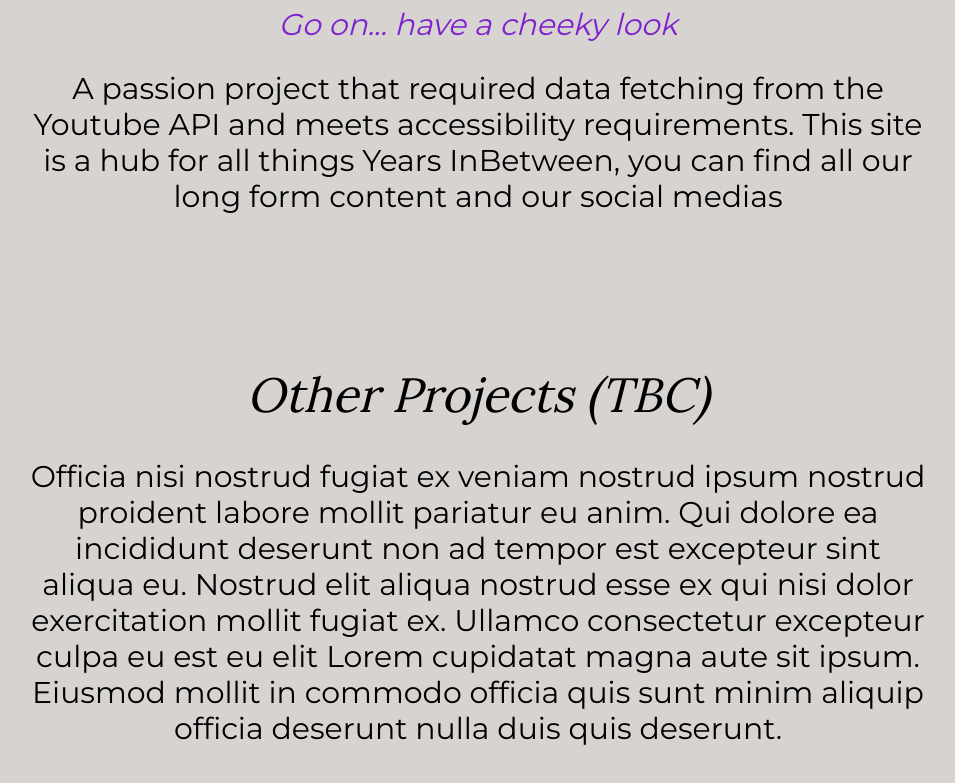
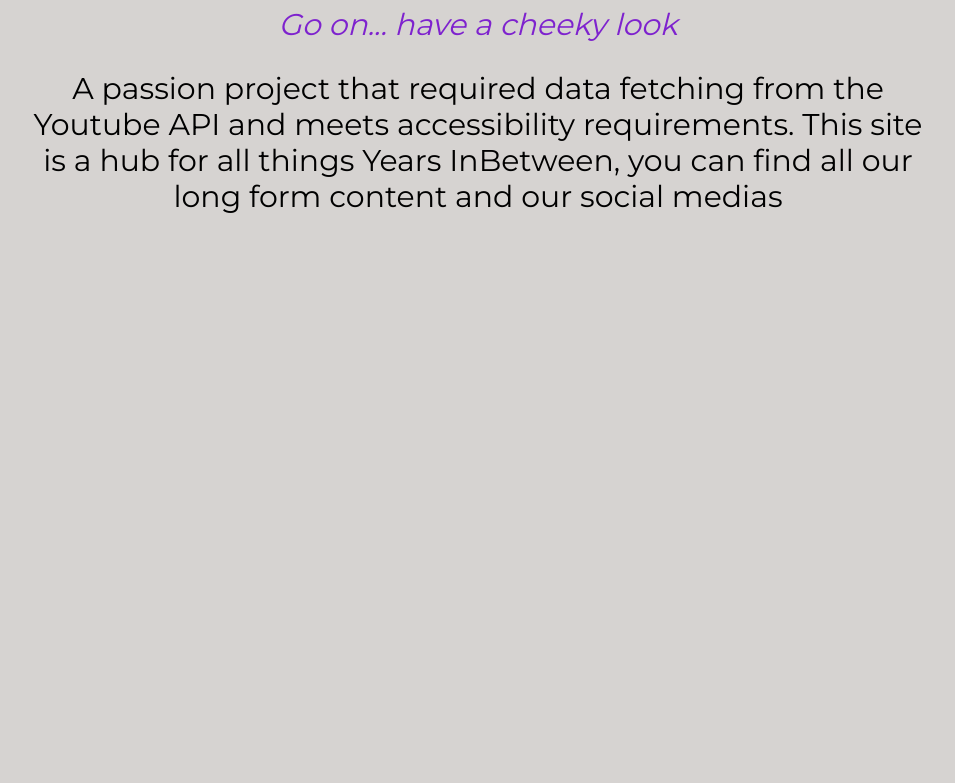
Before and after one commit to lk-1212/lk-1212, a Next.js app: page / in a window 1280 px wide. Shown: the part 1297-2080 px from the top of the page, without its empty margins (162-1117 px from the left). After the commit the page ends 1608 px from the top, so only its background shows below. Built offline with nearby package versions, Linux system fonts and the light colour scheme.

Commit message:
Remove third content row

```diff
--- a/src/components/content_row/constants.ts
+++ b/src/components/content_row/constants.ts
@@ -12,9 +12,4 @@
     linkText: CHEEKY_LOOK_TEXT,
     inverseStyle: true,
   },
-  {
-    title: "Other Projects (TBC)",
-    text: "Officia nisi nostrud fugiat ex veniam nostrud ipsum nostrud proident labore mollit pariatur eu anim. Qui dolore ea incididunt deserunt non ad tempor est excepteur sint aliqua eu. Nostrud elit aliqua nostrud esse ex qui nisi dolor exercitation mollit fugiat ex. Ullamco consectetur excepteur culpa eu est eu elit Lorem cupidatat magna aute sit ipsum. Eiusmod mollit in commodo officia quis sunt minim aliquip officia deserunt nulla duis quis deserunt.",
-    href: "#",
-  },
 ];
```
